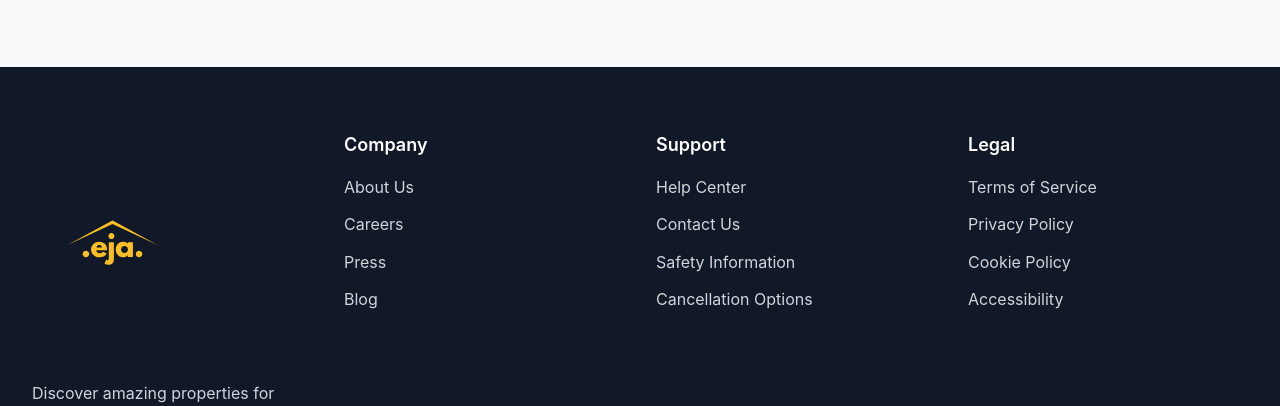
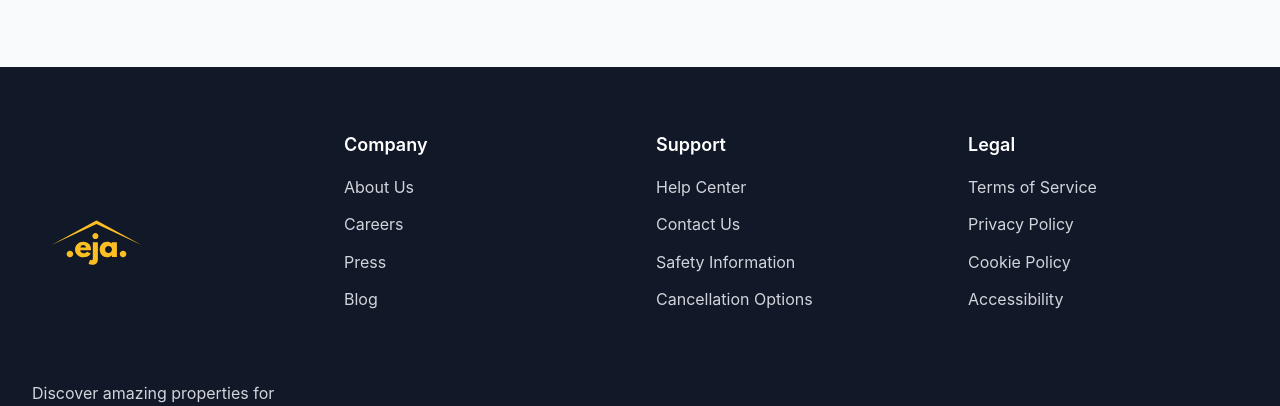
Before and after one commit to addycoder561/eja-homestay, a Next.js app: page / in a window 1280 px wide. Shown: the part 2480-2886 px from the top of the page. Built offline with nearby package versions, Linux system fonts and the light colour scheme; no server answers; the database is empty.

Commit message:
fix: move footer logo further left to align with header logo

```diff
--- a/src/components/Footer.tsx
+++ b/src/components/Footer.tsx
@@ -80,7 +80,7 @@
           {/* Company Info */}
           <div className="lg:col-span-1">
             <div
-              className="flex items-center mb-6 animate-fade-in -ml-4 sm:-ml-8"
+              className="flex items-center mb-6 animate-fade-in -ml-8 sm:-ml-12"
             >
               <img
                 src="/eja_02.svg"
```
